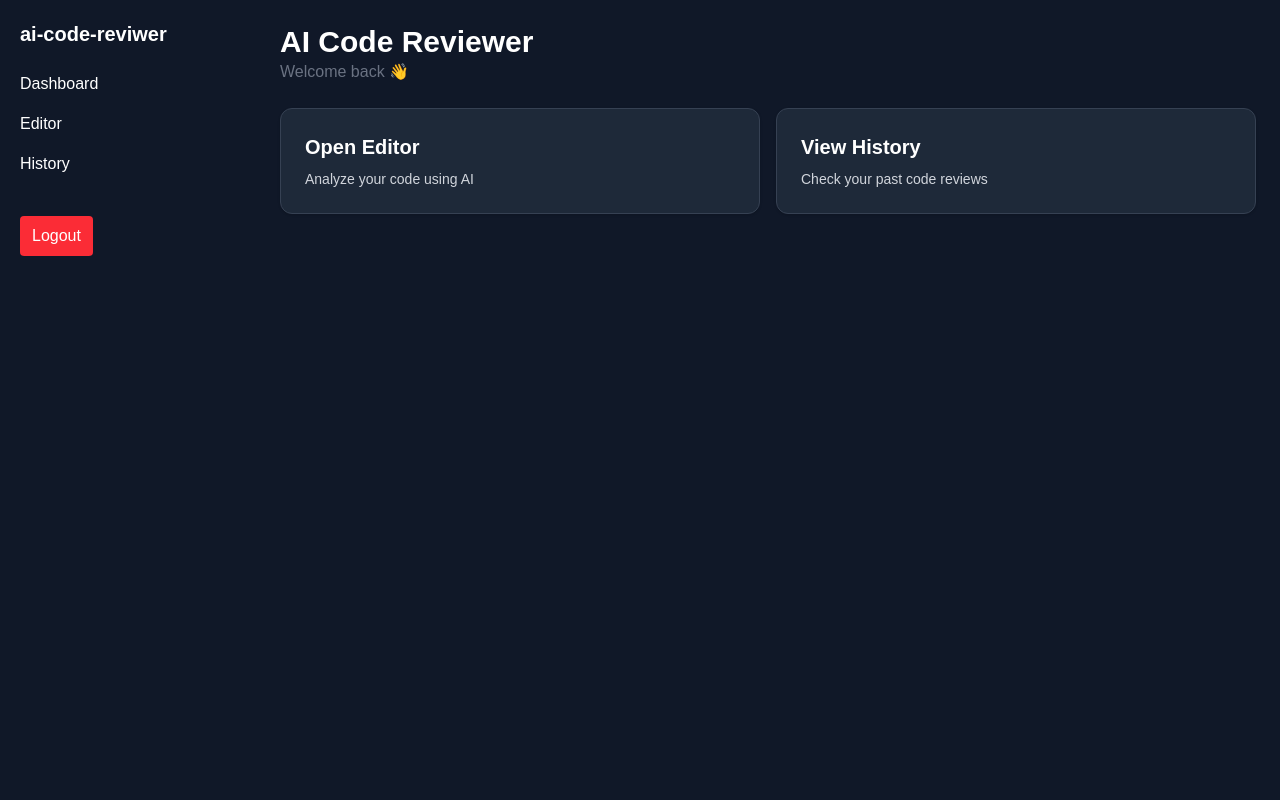
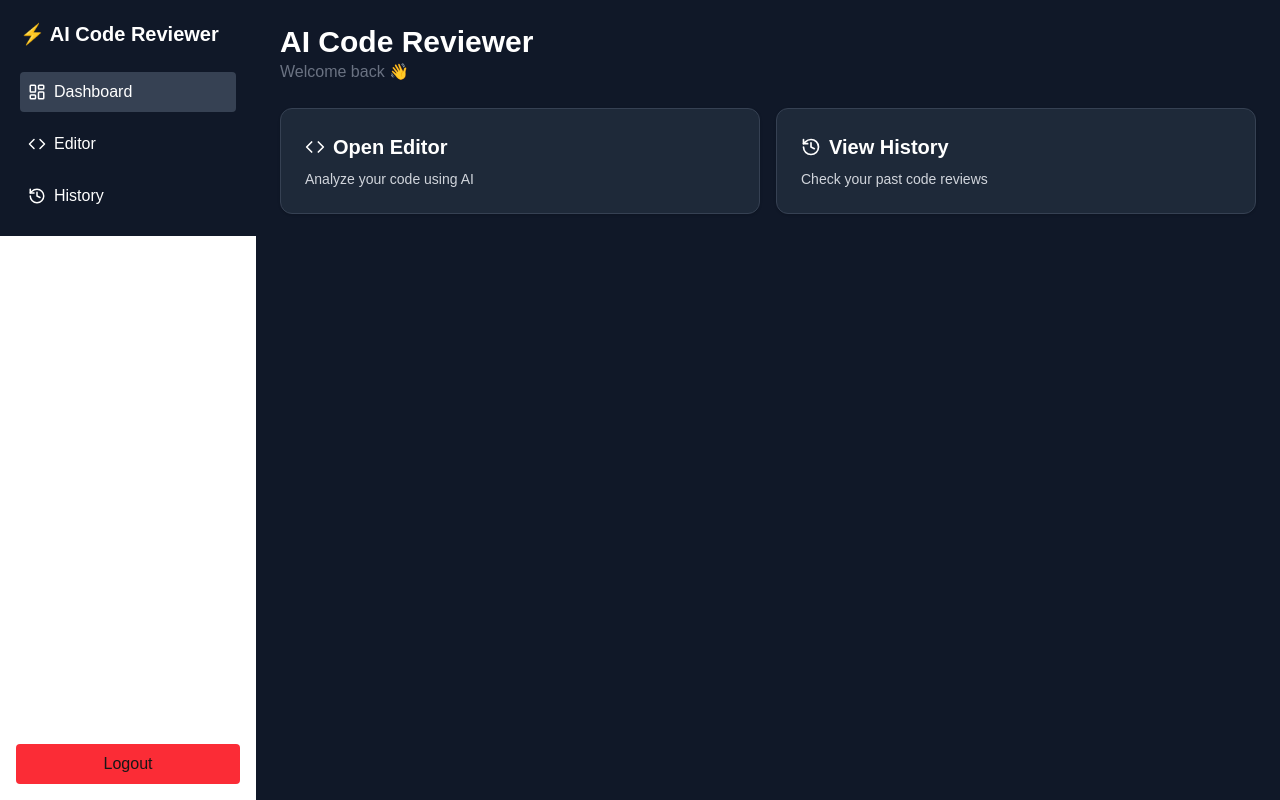
Before and after one commit to jaiteshg/AI-Code-Reviewer, a Next.js app: page /dashboard in a window 1280 px wide. Built offline with nearby package versions, Linux system fonts and the light colour scheme; no server answers.

Commit message:
refactor: separate sidebar component and improve dashboard layout

```diff
--- a/package.json
+++ b/package.json
@@ -11,6 +11,7 @@
   "dependencies": {
     "@monaco-editor/react": "^4.7.0",
     "axios": "^1.13.6",
+    "lucide-react": "^1.7.0",
     "next": "16.2.1",
     "next-auth": "^4.24.13",
     "react": "19.2.4",
--- a/src/app/dashboard/layout.tsx
+++ b/src/app/dashboard/layout.tsx
@@ -1,10 +1,8 @@
 "use client";
 
-import { useSession, signIn } from "next-auth/react";
-import { useEffect } from "react";
-import Link from "next/link";
-import { signOut } from "next-auth/react";
-import { ReactNode } from "react";
+import { useSession, signIn, signOut } from "next-auth/react";
+import { useEffect, ReactNode } from "react";
+import Sidebar from "@/components/Sidebar";
 
 export default function DashboardLayout({ children }: { children: ReactNode }) {
   const { status } = useSession();
@@ -15,28 +13,34 @@ export default function DashboardLayout({ children }: { children: ReactNode }) {
     }
   }, [status]);
 
-  if (status === "loading") return <p>Loading...</p>;
+  if (status === "loading") {
+    return (
+      <div className="flex items-center justify-center h-screen bg-gray-900 text-white">
+        <p className="animate-pulse">Loading...</p>
+      </div>
+    );
+  }
 
   return (
     <div className="flex h-screen">
-      <aside className="w-64 bg-gray-900 text-white p-5">
-        <h2 className="text-xl font-bold mb-6">ai-code-reviwer</h2>
 
-        <nav className="flex flex-col gap-4">
-          <Link href="/dashboard">Dashboard</Link>
-          <Link href="/dashboard/editor">Editor</Link>
-          <Link href="/dashboard/history">History</Link>
-        </nav>
+      {/* Sidebar */}
+      <div className="flex flex-col justify-between">
+        <Sidebar />
 
+        {/* Logout button */}
         <button
           onClick={() => signOut()}
-          className="mt-10 bg-red-500 px-3 py-2 rounded"
+          className="m-4 bg-red-500 hover:bg-red-600 px-3 py-2 rounded transition"
         >
           Logout
         </button>
-      </aside>
+      </div>
 
-      <main className="flex-1 p-6 bg-gray-900 text-white">{children}</main>
+      {/* Main content */}
+      <main className="flex-1 p-6 bg-gray-900 text-white overflow-y-auto">
+        {children}
+      </main>
     </div>
   );
 }
--- a/src/app/dashboard/page.tsx
+++ b/src/app/dashboard/page.tsx
@@ -1,4 +1,5 @@
 import Link from "next/link";
+import { Code, History } from "lucide-react";
 
 export default function DashboardPage() {
   return (
@@ -13,9 +14,12 @@ export default function DashboardPage() {
 
         <Link
           href="/dashboard/editor"
-          className="rounded-xl border border-gray-700 p-6 bg-gray-800 shadow hover:shadow-lg transition"
+          className="rounded-xl border border-gray-700 p-6 bg-gray-800 shadow hover:shadow-lg hover:bg-gray-700 transition"
         >
-          <h2 className="text-xl font-semibold">Open Editor</h2>
+          <h2 className="text-xl font-semibold flex items-center gap-2">
+            <Code size={20} />
+            Open Editor
+          </h2>
           <p className="text-sm text-gray-300 mt-2">
             Analyze your code using AI
           </p>
@@ -23,9 +27,12 @@ export default function DashboardPage() {
 
         <Link
           href="/dashboard/history"
-          className="rounded-xl border border-gray-700 p-6 bg-gray-800  shadow hover:shadow-lg transition"
+          className="rounded-xl border border-gray-700 p-6 bg-gray-800  shadow hover:shadow-lg hover:bg-gray-700 transition"
         >
-          <h2 className="text-xl font-semibold">View History</h2>
+          <h2 className="text-xl font-semibold flex items-center gap-2">
+            <History size={20} />
+            View History
+          </h2>
           <p className="text-sm text-gray-300 mt-2">
             Check your past code reviews
           </p>
--- a/src/app/page.tsx
+++ b/src/app/page.tsx
@@ -2,13 +2,13 @@ import Link from "next/link";
 
 export default function Home() {
   return (
-    <div className="flex flex-col items-center justify-center h-screen">
-      <h1 className="text-3xl font-bold">AI Code Reviewer</h1>
-      <p className="mt-2">AI-powered code analysis tool</p>
+    <div className="flex flex-col items-center justify-center h-screen bg-gray-900 text-white">
+      <h1 className="text-4xl font-bold">AI Code Reviewer</h1>
+      <p className="mt-3 text-gray-400 text-lg">AI-powered code analysis tool</p>
 
       <Link
         href="/dashboard"
-        className="mt-6 bg-black text-white px-4 py-2 rounded"
+        className="mt-6 bg-black-600 hover:bg-blue-700 px-6 py-3 rounded-lg transition"
       >
         Go to Dashboard
       </Link>
--- /dev/null
+++ b/src/components/Sidebar.tsx
@@ -0,0 +1,34 @@
+"use client";
+
+import Link from "next/link";
+import { usePathname } from "next/navigation";
+import { LayoutDashboard, Code, History } from "lucide-react";
+
+export default function Sidebar() {
+  const pathname = usePathname();
+
+  const linkClass = (path: string) =>
+    `flex items-center gap-2 p-2 rounded ${
+      pathname === path ? "bg-gray-700" : "hover:bg-gray-800"
+    }`;
+
+  return (
+    <aside className="w-64 bg-gray-900 text-white p-5">
+      <h2 className="text-xl font-bold mb-6">⚡ AI Code Reviewer</h2>
+
+      <nav className="flex flex-col gap-3">
+        <Link href="/dashboard" className={linkClass("/dashboard")}>
+          <LayoutDashboard size={18} /> Dashboard
+        </Link>
+
+        <Link href="/dashboard/editor" className={linkClass("/dashboard/editor")}>
+          <Code size={18} /> Editor
+        </Link>
+
+        <Link href="/dashboard/history" className={linkClass("/dashboard/history")}>
+          <History size={18} /> History
+        </Link>
+      </nav>
+    </aside>
+  );
+}
```
Also changed, not shown: 1 other file (tests, documents, lock files or other folders).
